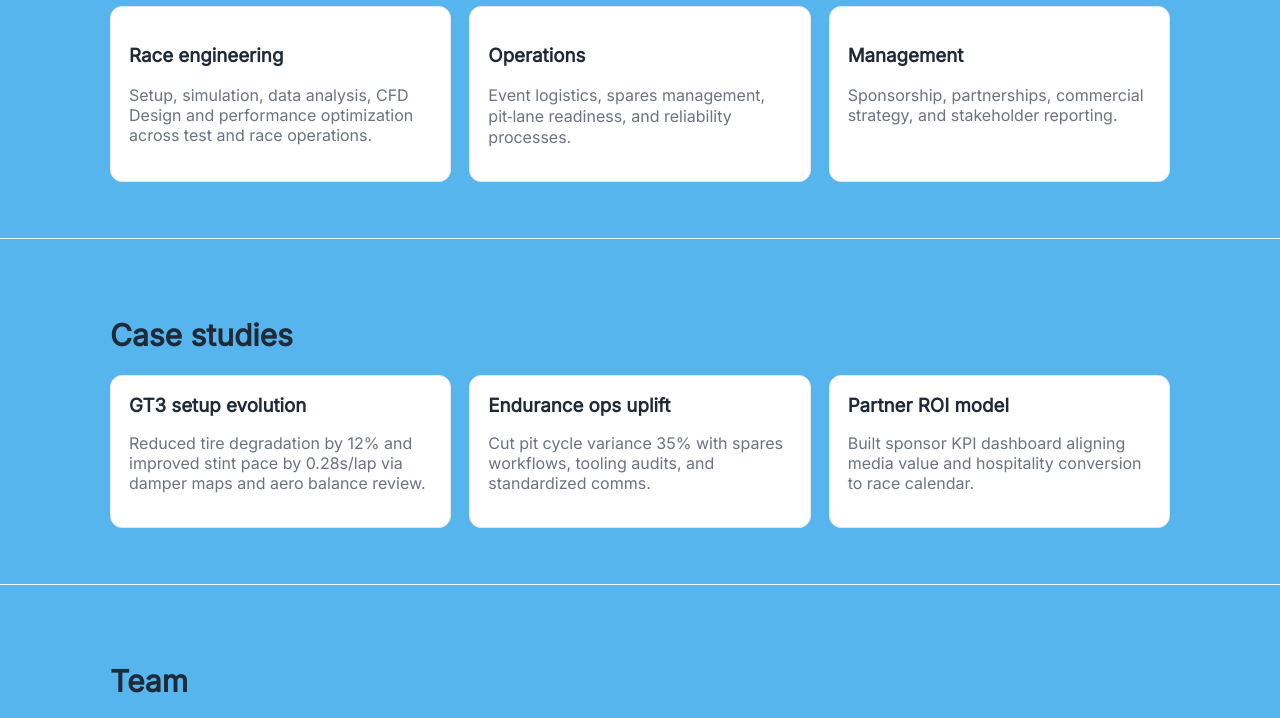
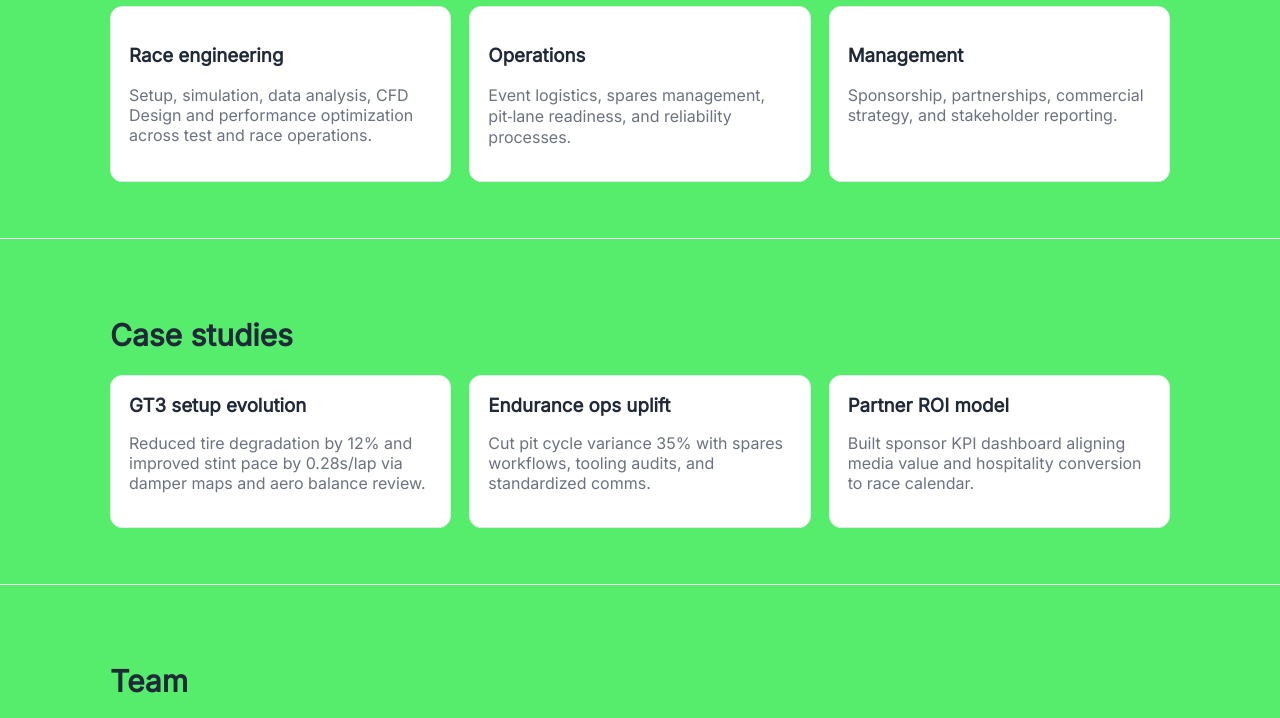
Before and after one commit to Jordy441/mjwr1, a website: page src/index.html in a window 1280 px wide. Shown: the part 557-1275 px from the top of the page. Drawn offline with Linux system fonts and the light colour scheme.

Commit message:
Update index.html

```diff
--- a/src/index.html
+++ b/src/index.html
@@ -9,7 +9,7 @@
   <link href="https://cdn.jsdelivr.net/npm/@fontsource/inter/400.css" rel="stylesheet">
   <style>
     :root {
-      --brand:#0d1b2a; --accent:#ef5f6b; --text:#1f2937; --muted:#6b7280; --bg:#56b5ec;
+      --brand:#0d1b2a; --accent:#ef5f6b; --text:#1f2937; --muted:#6b7280; --bg:#56ec6c;
       --max:1100px;
     }
     *{box-sizing:border-box} body{margin:0;font-family:Inter,system-ui,-apple-system,Segoe UI,Roboto,sans-serif;color:var(--text);background:var(--bg)}
```
